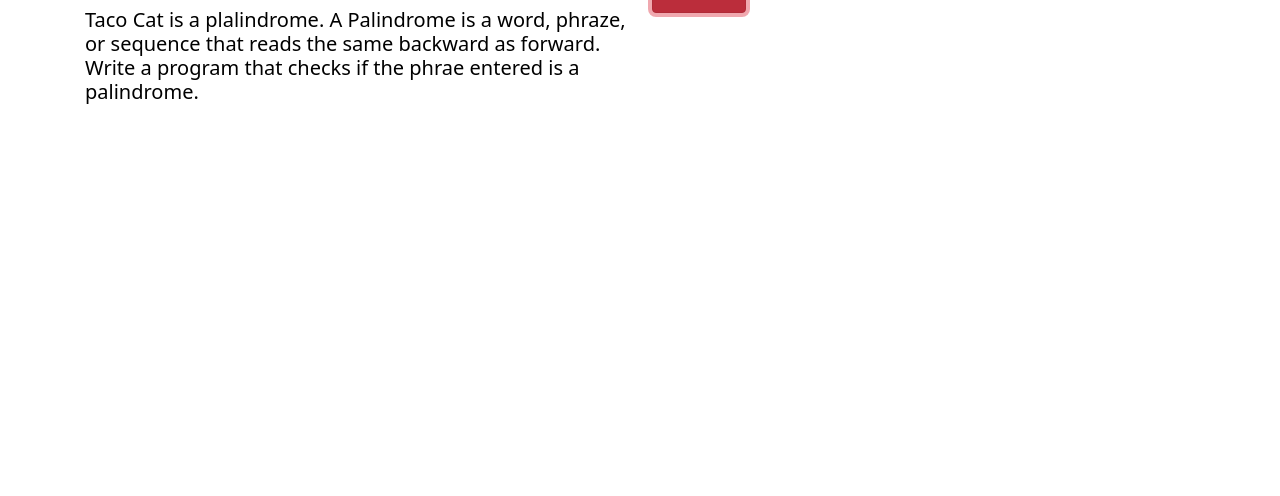
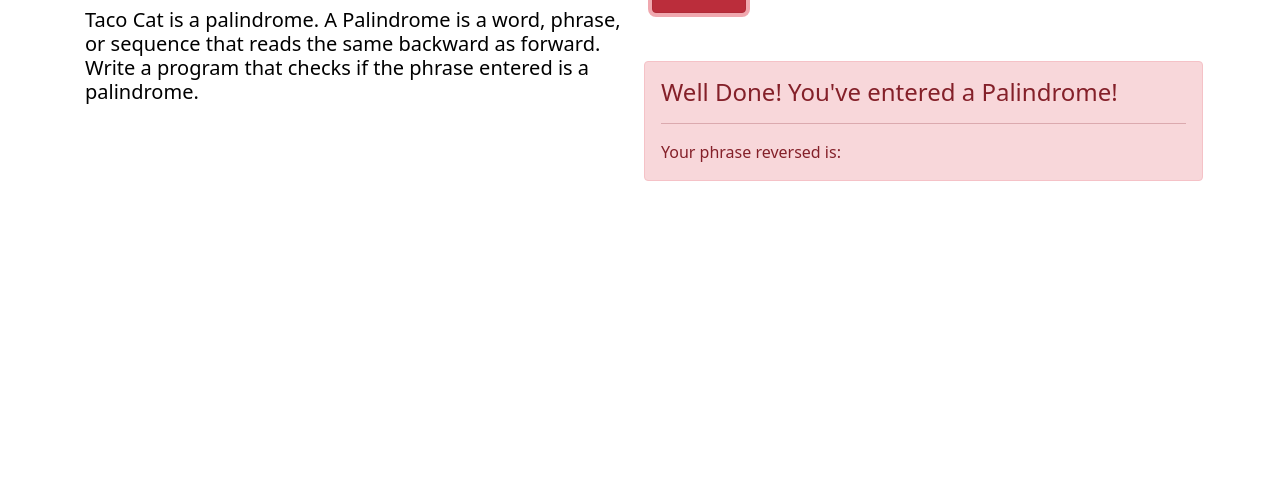
Before and after one commit to cg1image/tacoCat, a plain HTML site: page app.html in a window 1280 px wide. Both pictures are taken after a click on the button "Check It?". Shown: the part 212-708 px from the top of the page. Drawn offline with nearby package versions, Linux system fonts and the light colour scheme.

Commit message:
Update Taco Cat
D/L template and carved new Taco Cat javascript project. Not Complete

```diff
--- a/app.html
+++ b/app.html
@@ -62,8 +62,8 @@
             <div class="row row-cols-1 row-cols-lg-2 ">
                 <div class="col ">
                     <h1 class="display-5  logoFont fw-bold lh-1 mb-3">Taco Cat: A coding project></h1>
-                    <h4 class="lead">Taco Cat is a plalindrome. A Palindrome is a word, phraze, or sequence that reads
-                        the same backward as forward. Write a program that checks if the phrae entered is a palindrome.
+                    <h4 class="lead">Taco Cat is a palindrome. A Palindrome is a word, phrase, or sequence that reads
+                        the same backward as forward. Write a program that checks if the phrase entered is a palindrome.
                     </h4>
                 </div>
 
@@ -72,15 +72,15 @@
                     <h5 class="border-1 border-bottom border-danager">Enter a phrase or word to check </h5>
                     <form class="row gx-3 gy-2">
                         <div class="col">
-                            <input id="userString" value="" type="text" class="form-control" placeholder="Enter A String"
-                                area-label="Enter A String">
+                            <input id="userString"  type="text" class="form-control" placeholder="Enter A String"
+                                aria-label="Enter A String">
                         </div>
                         <!--Call To Action Section-->
                         <div class="col-12">
                             <button type="button" id="btnSubmit" class="btn btn-danger">Check It?</button>
                         </div>
                         <div class="alert alert-danger mt-5 invisible fade show" id="alert" role="alert">
-                            <h4 class="alert-heading">Well Done! You've entered a Palindrome!</h4>
+                            <h4 id="alertHeader" class="alert-heading">Well Done! You've entered a Palindrome!</h4>
                             <hr>
                             <p class="mb-0" id="msg"></p>
                             <!-- Insert Message Here-->
@@ -125,7 +125,7 @@
     </script>
     <script src="js/site.js"></script>
     <script>
-       document.getElementById("btnSubmit").addEventListener("click",getValues);
+       document.getElementById("btnSubmit").addEventListener("click",getValue);
     </script>
 </body>
 
--- a/js/site.js
+++ b/js/site.js
@@ -1,8 +1,16 @@
+//html id--userString,btnSubmit,msg
+
+//items to look up- regex, reversing a string,
+
 //get our user input
+//controller function
 function getValue(){
 
-    //get user string for the page
-    let unserString = document.getElementById("userString").value
+    //make sure the alert is invisible
+    document.getElementById("alert").classList.add("invisible");
+
+    //get user string from the page
+    let userString = document.getElementById("userString").value
 
     //check for a palindrome
     let returnObj = checkForPalindrome(userString);
@@ -11,15 +19,45 @@ function getValue(){
     displayMessage(returnObj);
 }
 
+
 //check if string is a palindrome
+//logic function
 function checkForPalindrome(userString){
+
+    userString = userString.toLowerCase();
+
+    //remove spaces and special characters
+    let regex = /[^a-z0-9]/gi;
+    userString = userString.replace(regex,"");
+
+    let revString = []; //array
+    let returnObj = {}; //object
+
+    for(let index = userString.length -1; index >=0; index--){
+        revString += userString[index];
+
+    }
+    //does userString = revString?
+    if (revString == userString) {
+        returnObj.msg = "Well done! You entered a palindrome!"
+    } else {
+       returnObj.msg = "Sorry! You did not enter a palindrome!"
+    }
+
+    returnObj.reversed = revString;
+
+    return returnObj;
 
 
 
 }
 
 //display a message to the string.
-function displayMessage(){
+//display function
+function displayMessage(returnObj){
 
+    document.getElementById("alertHeader").innerHTML.msg;
+    document.getElementById("msg").innerHTML = `Your phrase reversed is: ${returnObj.reversed}`;
+    document.getElementById("alert").classList.remove("invisible");
 
 }
```
Also changed, not shown: code.html (+15 -11 lines), index.html (+3 -3 lines).
